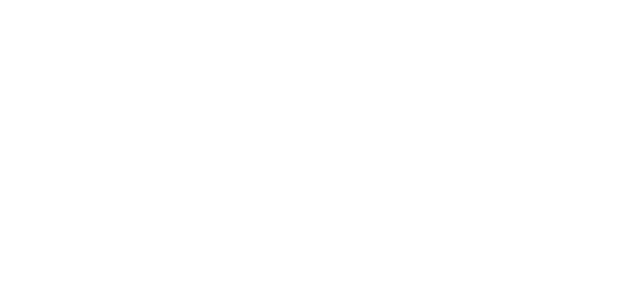
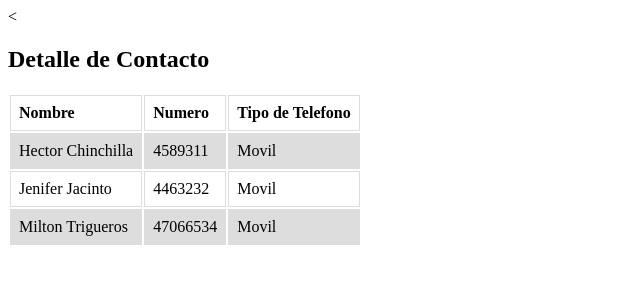
Before and after one commit to HectorChinchilla/GrupoAgenda2, a plain HTML site: page detalle_contacto.html in a window 1280 px wide. Shown: the whole page, without its empty margins (0-640 px from the left). Drawn offline with Linux system fonts and the light colour scheme.

Commit message:
cambios esenciales

```diff
--- a/detalle_contacto.html
+++ b/detalle_contacto.html
@@ -0,0 +1,35 @@
+<<!DOCTYPE html>
+<html lang="en" dir="ltr">
+  <head>
+    <meta charset="utf-8">
+    <link href="estilo.css" rel="stylesheet" type="text/css">
+    <title></title>
+  </head>
+  <body>
+    <h2>Detalle de Contacto</h2>
+
+<table>
+  <tr>
+    <th>Nombre</th>
+    <th>Numero</th>
+    <th>Tipo de Telefono</th>
+  </tr>
+  <tr>
+    <td>Hector Chinchilla</td>
+    <td>4589311</td>
+    <td>Movil</td>
+  </tr>
+  <tr>
+    <td>Jenifer Jacinto</td>
+    <td>4463232</td>
+    <td>Movil</td>
+  </tr>
+  <tr>
+    <td>Milton Trigueros</td>
+    <td>47066534</td>
+    <td>Movil</td>
+  </tr>
+</table>
+
+  </body>
+</html>
--- a/estilo.css
+++ b/estilo.css
@@ -1,3 +1,4 @@
+<<<<<<< Updated upstream
 #one{
 	background-color: $blue-dark;
  	background-image: url(http://www.cfdesigner.com/codepen/rocket-page-bkg.png);
@@ -24,3 +25,22 @@
   	text-align: center;
   	width: 100%;
 }
+=======
+estilo.css
+
+table {
+  font-family: arial, sans-serif;
+  border-collapse: collapse;
+  width: 100%;
+}
+
+td, th {
+  border: 1px solid #dddddd;
+  text-align: left;
+  padding: 8px;
+}
+
+tr:nth-child(even) {
+  background-color: #dddddd;
+}
+>>>>>>> Stashed changes
```
Also changed, not shown: crear_usuario.html (added, +10 -0 lines).
